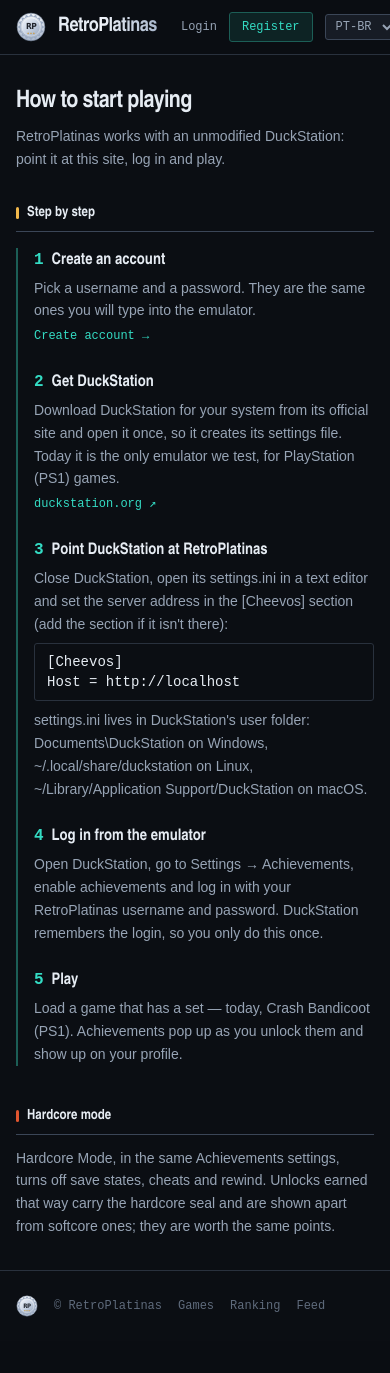
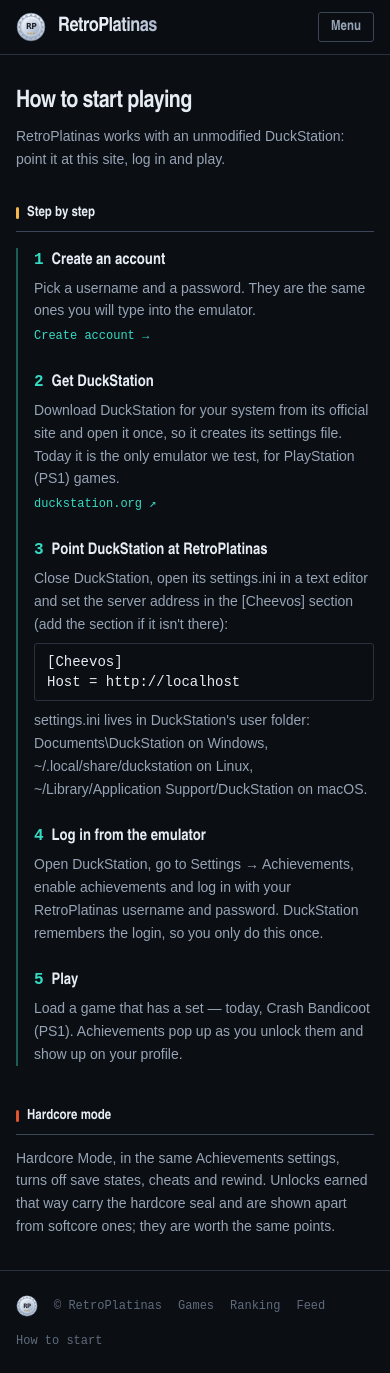
Before and after one commit to Gabriel-TwoBits/RetroPlatinas, a Django app: page /docs/getting-started/ in a window 390 px wide. Before the commit the page ends 1317 px from the top, so only its background shows below. Run offline with Django 5.2, Linux system fonts and the light colour scheme; style sheets or scripts are compiled from the project's sources.

Commit message:
feat: add a no-JS mobile navigation with a how-to-start tab

```diff
--- a/templates/base.html
+++ b/templates/base.html
@@ -29,45 +29,23 @@
     <div class="mx-auto flex max-w-6xl items-center gap-6 px-4 py-3">
       <a href="/" class="no-underline hover:no-underline">{% include "components/logo.html" %}</a>
 
-      <nav class="hidden flex-1 items-center gap-5 font-display text-sm font-semibold text-txt-muted md:flex">
-        <a class="text-txt-muted no-underline hover:text-brand-hi hover:no-underline" href="/games/">{% trans "Games" %}</a>
-        <a class="text-txt-muted no-underline hover:text-brand-hi hover:no-underline" href="/ranking/">{% trans "Ranking" %}</a>
-        <a class="text-txt-muted no-underline hover:text-brand-hi hover:no-underline" href="/feed/">{% trans "Feed" %}</a>
-        <a class="text-txt-muted no-underline hover:text-brand-hi hover:no-underline" href="/games/">{% trans "Search" %}</a>
-      </nav>
+      <div class="hidden flex-1 items-center gap-6 lg:flex">
+        {% include "components/site-menu.html" with nav_class="flex flex-1 items-center gap-5 text-sm" account_class="flex items-center gap-3 text-xs" %}
+      </div>
 
-      <div class="ml-auto flex items-center gap-3 font-mono text-xs md:ml-0">
-        {% if user.is_authenticated %}
-          <a class="text-txt no-underline hover:text-brand-hi" href="{% url 'user_detail' user.username %}">{{ user.username }}</a>
-          <a class="text-txt-muted no-underline hover:text-brand-hi" href="{% url 'password_change' %}">{% trans "Change password" %}</a>
-          <form method="post" action="{% url 'logout' %}" class="inline">
-            {% csrf_token %}
-            <button class="text-txt-muted hover:text-brand-hi" type="submit">{% trans "Logout" %}</button>
-          </form>
-        {% else %}
-          <a class="text-txt-muted no-underline hover:text-brand-hi" href="{% url 'login' %}">{% trans "Login" %}</a>
-          <a class="rounded-card border border-brand-dim bg-brand/10 px-3 py-1.5 text-brand no-underline hover:no-underline" href="{% url 'register' %}">{% trans "Register" %}</a>
-        {% endif %}
-        <form action="{% url 'set_language' %}" method="post" class="inline">
-          {% csrf_token %}
-          <input name="next" type="hidden" value="{{ request.get_full_path }}">
-          {% get_current_language as CURRENT_LANGUAGE %}
-          <select name="language" onchange="this.form.submit()"
-                  class="rounded-card border border-line2 bg-surface px-1.5 py-1 text-txt-muted">
-            {% for code, name in LANGUAGES %}
-              <option value="{{ code }}"{% if code == CURRENT_LANGUAGE %} selected{% endif %}>{{ code|upper }}</option>
-            {% endfor %}
-          </select>
-          <noscript><button type="submit">{% trans "Change language" %}</button></noscript>
-        </form>
-      </div>
+      <details id="site-menu" class="ml-auto lg:hidden">
+        <summary class="rp-summary rounded-card border border-line2 px-3 py-1 font-display text-sm font-semibold text-txt-muted">{% trans "Menu" %}</summary>
+        <div class="absolute inset-x-0 top-full border-b border-line bg-bg px-4 py-4">
+          {% include "components/site-menu.html" with nav_class="flex flex-col items-start gap-3 text-base" account_class="mt-4 flex flex-wrap items-center gap-4 border-t border-line pt-4 text-sm" %}
+        </div>
+      </details>
     </div>
   </header>
 
   {% if messages %}
     <div class="mx-auto w-full max-w-6xl px-4 pt-4">
       {% for message in messages %}
-        <div class="mb-2 rounded-card border border-line bg-surface px-4 py-2 text-sm text-txt-muted">{{ message }}</div>
+        <div class="mb-2 border-l-2 border-brand-dim py-1 pl-3 text-sm text-txt-muted">{{ message }}</div>
       {% endfor %}
     </div>
   {% endif %}
@@ -81,6 +59,7 @@
       <a class="text-txt-faint no-underline hover:text-brand-hi" href="/games/">{% trans "Games" %}</a>
       <a class="text-txt-faint no-underline hover:text-brand-hi" href="/ranking/">{% trans "Ranking" %}</a>
       <a class="text-txt-faint no-underline hover:text-brand-hi" href="/feed/">{% trans "Feed" %}</a>
+      <a class="text-txt-faint no-underline hover:text-brand-hi" href="{% url 'getting_started' %}">{% trans "How to start" %}</a>
     </div>
   </footer>
 
--- /dev/null
+++ b/templates/components/site-menu.html
@@ -0,0 +1,39 @@
+{% load i18n %}
+{% comment %}
+  Site navigation, account links and language switch. base.html renders it twice: inline in the
+  desktop header and stacked inside the mobile disclosure. Args:
+    nav_class, account_class : layout utilities for the navigation and the account group
+{% endcomment %}
+<nav class="{{ nav_class }} font-display font-semibold" aria-label="{% trans 'Main navigation' %}">
+  <a class="text-txt-muted no-underline hover:text-brand-hi hover:no-underline" href="/games/">{% trans "Games" %}</a>
+  <a class="text-txt-muted no-underline hover:text-brand-hi hover:no-underline" href="/ranking/">{% trans "Ranking" %}</a>
+  <a class="text-txt-muted no-underline hover:text-brand-hi hover:no-underline" href="/feed/">{% trans "Feed" %}</a>
+  <a class="text-txt-muted no-underline hover:text-brand-hi hover:no-underline" href="/games/">{% trans "Search" %}</a>
+  <a class="text-txt-muted no-underline hover:text-brand-hi hover:no-underline" href="{% url 'getting_started' %}">{% trans "How to start" %}</a>
+</nav>
+
+<div class="{{ account_class }} font-mono">
+  {% if user.is_authenticated %}
+    <a class="text-txt no-underline hover:text-brand-hi" href="{% url 'user_detail' user.username %}">{{ user.username }}</a>
+    <a class="text-txt-muted no-underline hover:text-brand-hi" href="{% url 'password_change' %}">{% trans "Change password" %}</a>
+    <form method="post" action="{% url 'logout' %}">
+      {% csrf_token %}
+      <button class="text-txt-muted hover:text-brand-hi" type="submit">{% trans "Logout" %}</button>
+    </form>
+  {% else %}
+    <a class="text-txt-muted no-underline hover:text-brand-hi" href="{% url 'login' %}">{% trans "Login" %}</a>
+    <a class="rounded-card border border-brand-dim px-3 py-1.5 text-brand no-underline hover:border-brand hover:no-underline" href="{% url 'register' %}">{% trans "Register" %}</a>
+  {% endif %}
+  <form action="{% url 'set_language' %}" method="post">
+    {% csrf_token %}
+    <input name="next" type="hidden" value="{{ request.get_full_path }}">
+    {% get_current_language as CURRENT_LANGUAGE %}
+    <select name="language" onchange="this.form.submit()" aria-label="{% trans 'Language' %}"
+            class="rounded-card border border-line2 bg-bg px-2 py-1 text-txt-muted">
+      {% for code, name in LANGUAGES %}
+        <option value="{{ code }}"{% if code == CURRENT_LANGUAGE %} selected{% endif %}>{{ code|upper }}</option>
+      {% endfor %}
+    </select>
+    <noscript><button type="submit">{% trans "Change language" %}</button></noscript>
+  </form>
+</div>
```
